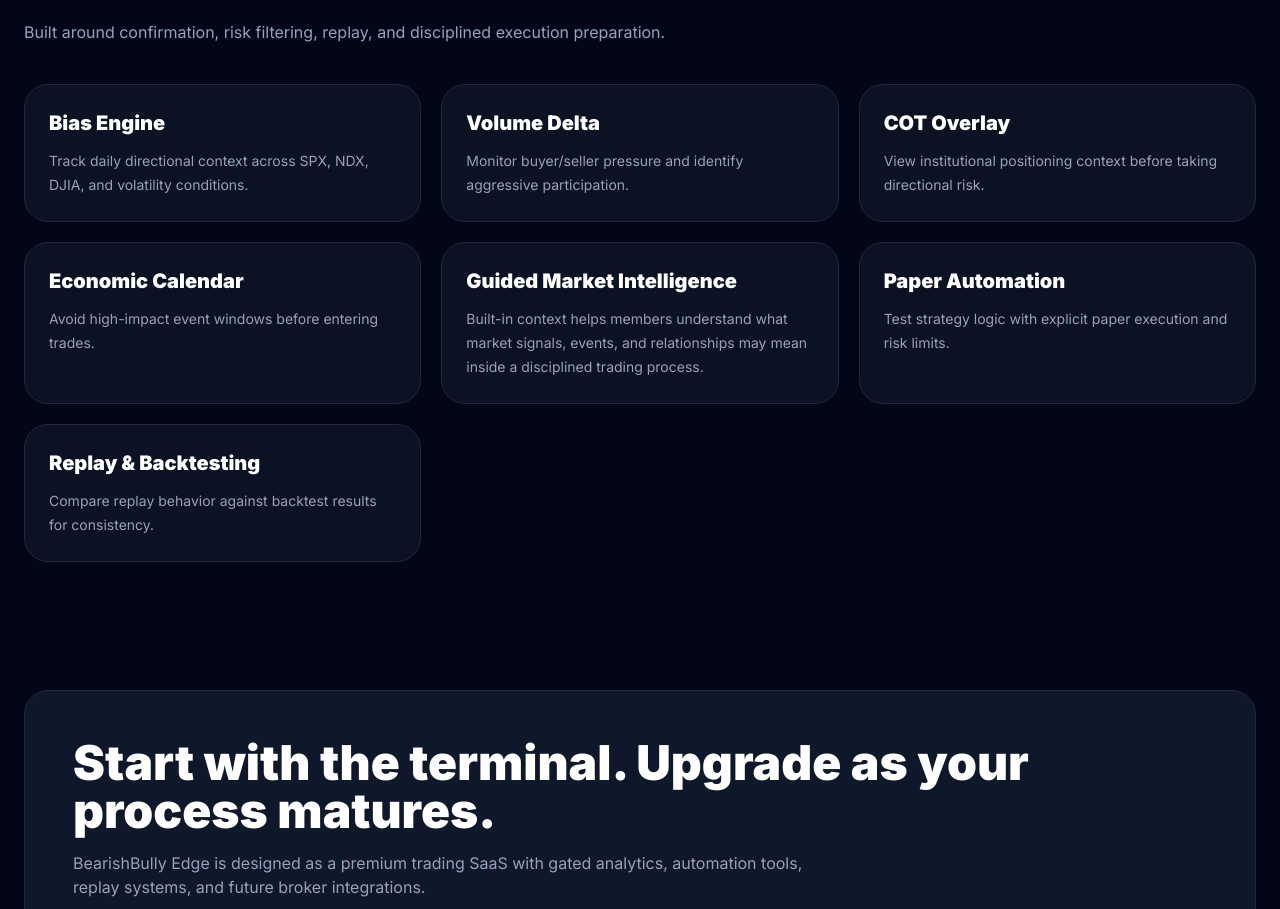
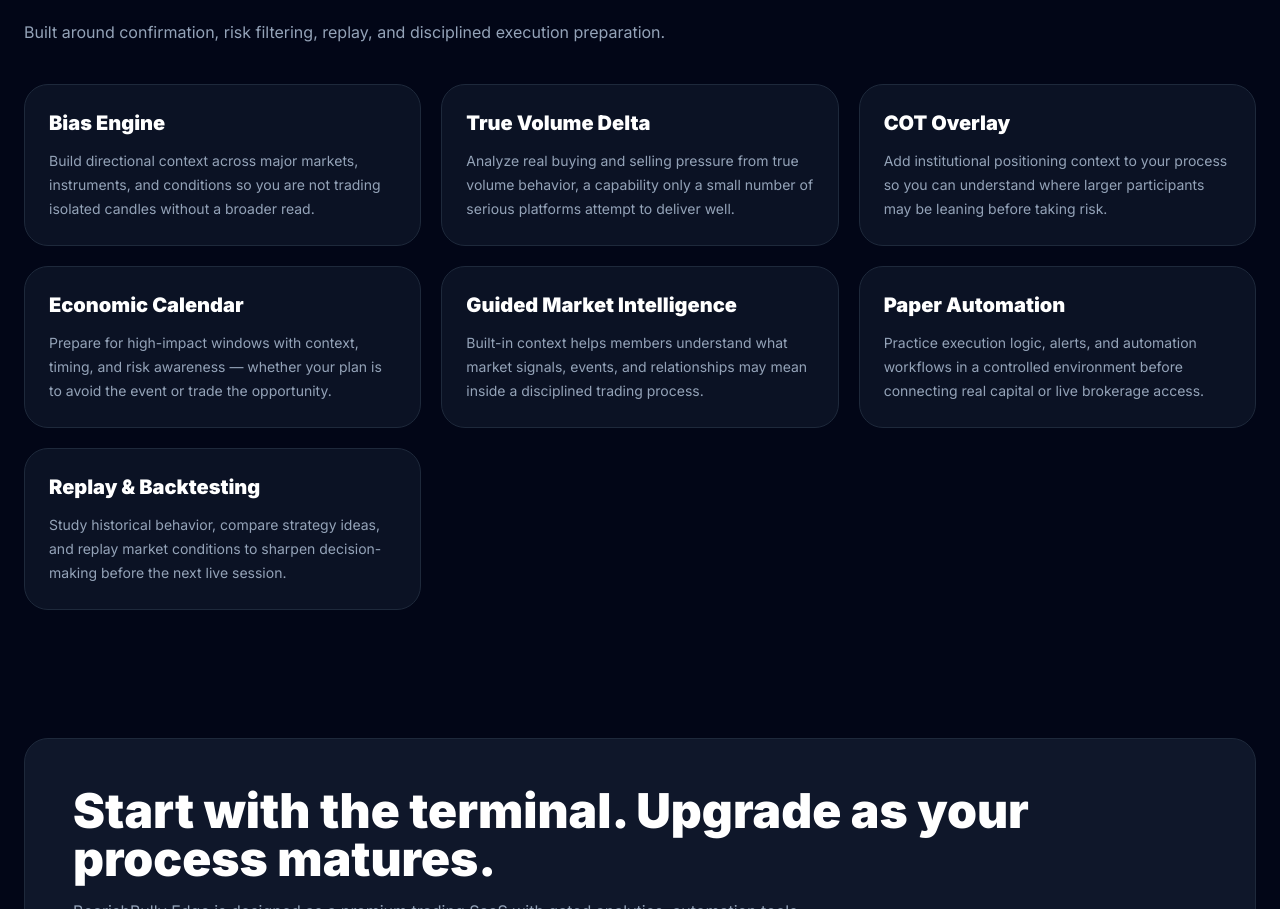
Before and after one commit to bearishbully-edge/bearishbullyedge.com, a Next.js app: page / in a window 1280 px wide. Shown: the part 1244-2153 px from the top of the page. Built offline with nearby package versions, Linux system fonts and the light colour scheme.

Commit message:
Refine homepage feature positioning

```diff
--- a/app/page.tsx
+++ b/app/page.tsx
@@ -123,16 +123,34 @@
         </div>
 
         <div className="grid gap-5 md:grid-cols-3">
-          <Feature title="Bias Engine" text="Track daily directional context across SPX, NDX, DJIA, and volatility conditions." />
-          <Feature title="Volume Delta" text="Monitor buyer/seller pressure and identify aggressive participation." />
-          <Feature title="COT Overlay" text="View institutional positioning context before taking directional risk." />
-          <Feature title="Economic Calendar" text="Avoid high-impact event windows before entering trades." />
+          <Feature
+            title="Bias Engine"
+            text="Build directional context across major markets, instruments, and conditions so you are not trading isolated candles without a broader read."
+          />
+          <Feature
+            title="True Volume Delta"
+            text="Analyze real buying and selling pressure from true volume behavior, a capability only a small number of serious platforms attempt to deliver well."
+          />
+          <Feature
+            title="COT Overlay"
+            text="Add institutional positioning context to your process so you can understand where larger participants may be leaning before taking risk."
+          />
+          <Feature
+            title="Economic Calendar"
+            text="Prepare for high-impact windows with context, timing, and risk awareness — whether your plan is to avoid the event or trade the opportunity."
+          />
           <Feature
             title="Guided Market Intelligence"
             text="Built-in context helps members understand what market signals, events, and relationships may mean inside a disciplined trading process."
           />
-          <Feature title="Paper Automation" text="Test strategy logic with explicit paper execution and risk limits." />
-          <Feature title="Replay & Backtesting" text="Compare replay behavior against backtest results for consistency." />
+          <Feature
+            title="Paper Automation"
+            text="Practice execution logic, alerts, and automation workflows in a controlled environment before connecting real capital or live brokerage access."
+          />
+          <Feature
+            title="Replay & Backtesting"
+            text="Study historical behavior, compare strategy ideas, and replay market conditions to sharpen decision-making before the next live session."
+          />
         </div>
       </section>
 
```
